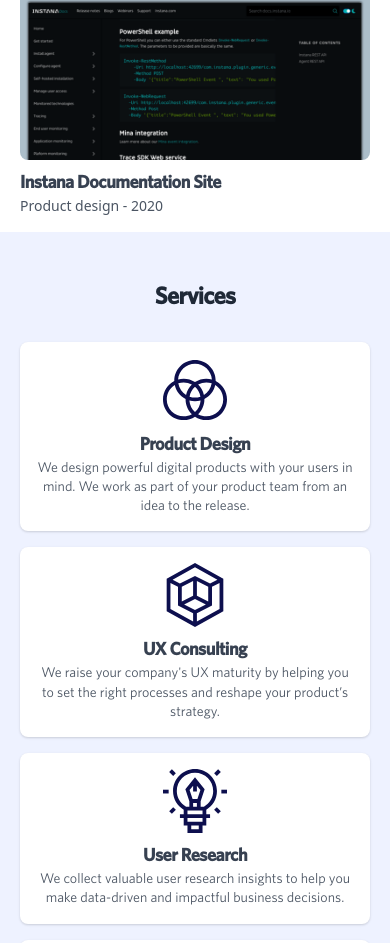
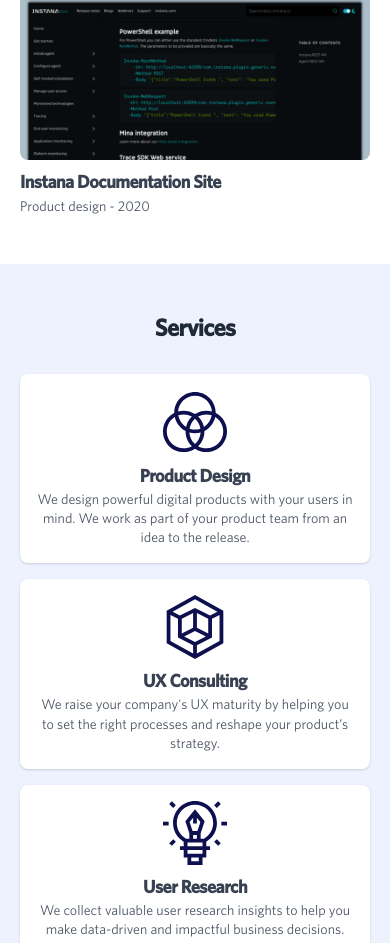
Before and after one commit to miguelreng/index96.com, a plain HTML site: page index.html in a window 390 px wide. Shown: the part 2624-3567 px from the top of the page. Drawn offline with nearby package versions, Linux system fonts and the light colour scheme.

Commit message:
index96 new site

```diff
--- a/css/style.css
+++ b/css/style.css
@@ -34,7 +34,7 @@ body {
   color: #373e4d;
 }
 
-p, h2, a, li, .pill-tag {
+p, h2, a, span, li, .pill-tag {
   font-family: 'Book-Font', sans-serif !important;
 }
 
--- a/index.html
+++ b/index.html
@@ -119,7 +119,7 @@
                 </div>
             </div>
         </section>
-        <section class="text-gray-800 bg-indigo-50" id="services">
+        <section class="text-gray-800 bg-indigo-50 mt-8 md:mt-0" id="services">
             <div class="container mx-auto py-4 px-5 md:py-12 xl:px-24 md:px-8 items-center">
                 <h1 class="text-center tracking-tight py-8 md:py-0 text-lg text-2xl font-bold leading-tight md:tracking-normal">Services</h1>
                 <div class="grid grid-cols-1 md:py-10 md:grid-cols-4 gap-4 text-gray-700 text-sm font-semibold">
```
